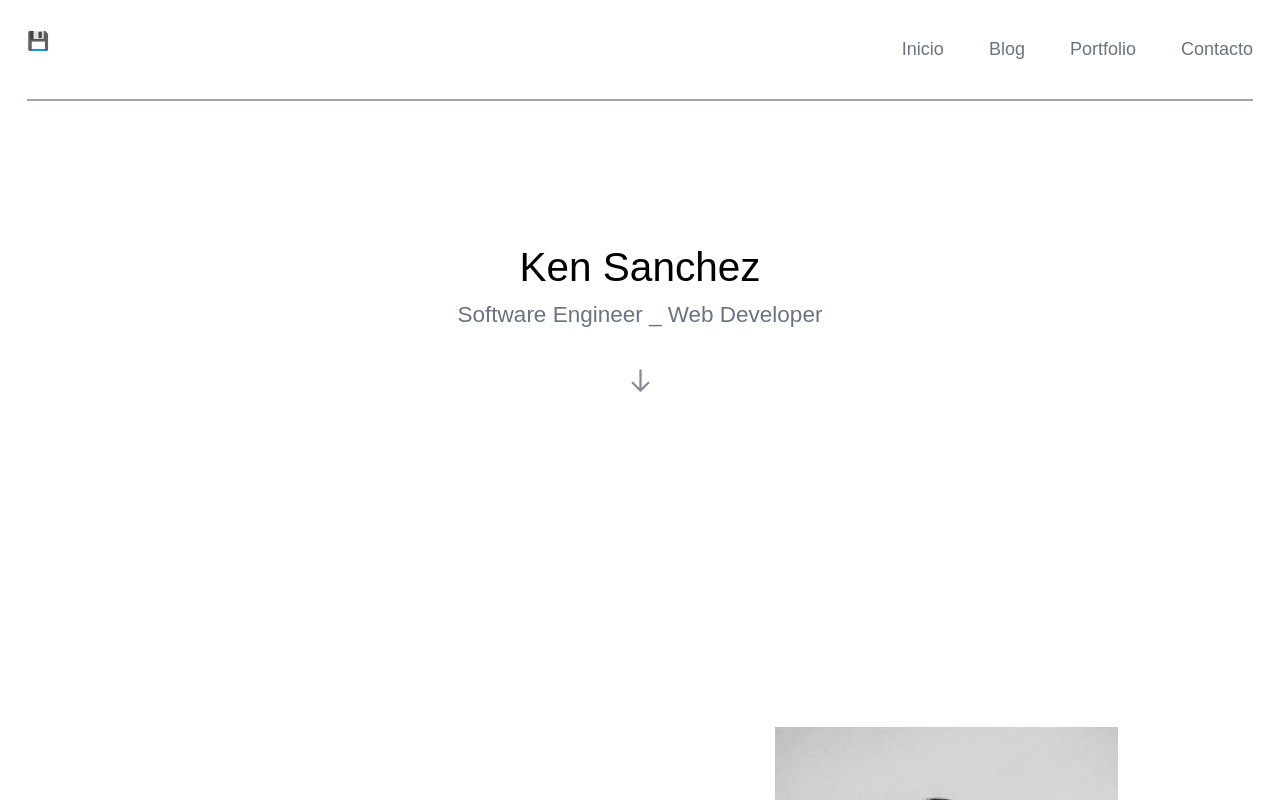
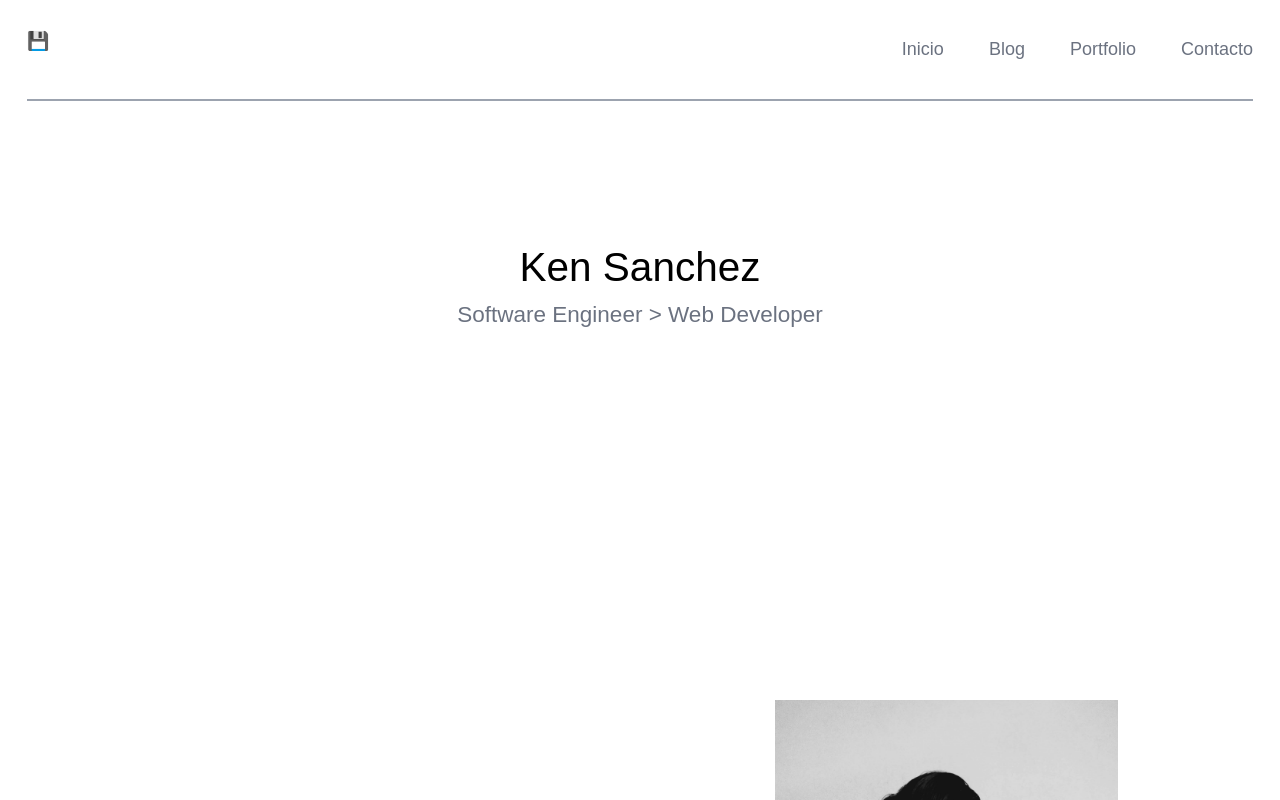
Before and after one commit to createdbyken/kenblog, a Next.js app: page / in a window 1280 px wide. Shown: the top 800 px of the page. Built offline with nearby package versions, Linux system fonts and the light colour scheme.

Commit message:
removed unnecessary code from hero

```diff
--- a/components/Hero.js
+++ b/components/Hero.js
@@ -1,4 +1,4 @@
-export default function Hero({portfolio}){
+export default function Hero(){
     return(
         <div className="py-32 hero-stn_12">
             <div className="container mx-auto px-6 text-center">
@@ -6,15 +6,8 @@ export default function Hero({portfolio}){
                     Ken Sanchez
                 </h2>
                 <h3 className="text-xl mb-8 text-gray-500">
-                    Software Engineer _ Web Developer
+                    Software Engineer > Web Developer
                 </h3>
-            </div>
-            <div className="grid justify-items-center">
-                <div>
-                    <svg className="animate-pulse w-6 h-6 text-gray-900" fill="none" strokeLinecap="round" strokeLinejoin="round" strokeWidth="2" viewBox="0 0 24 24" stroke="currentColor">
-                        <path d="M19 14l-7 7m0 0l-7-7m7 7V3"></path>
-                    </svg>
-                </div>
             </div>
         </div>
     )
```
